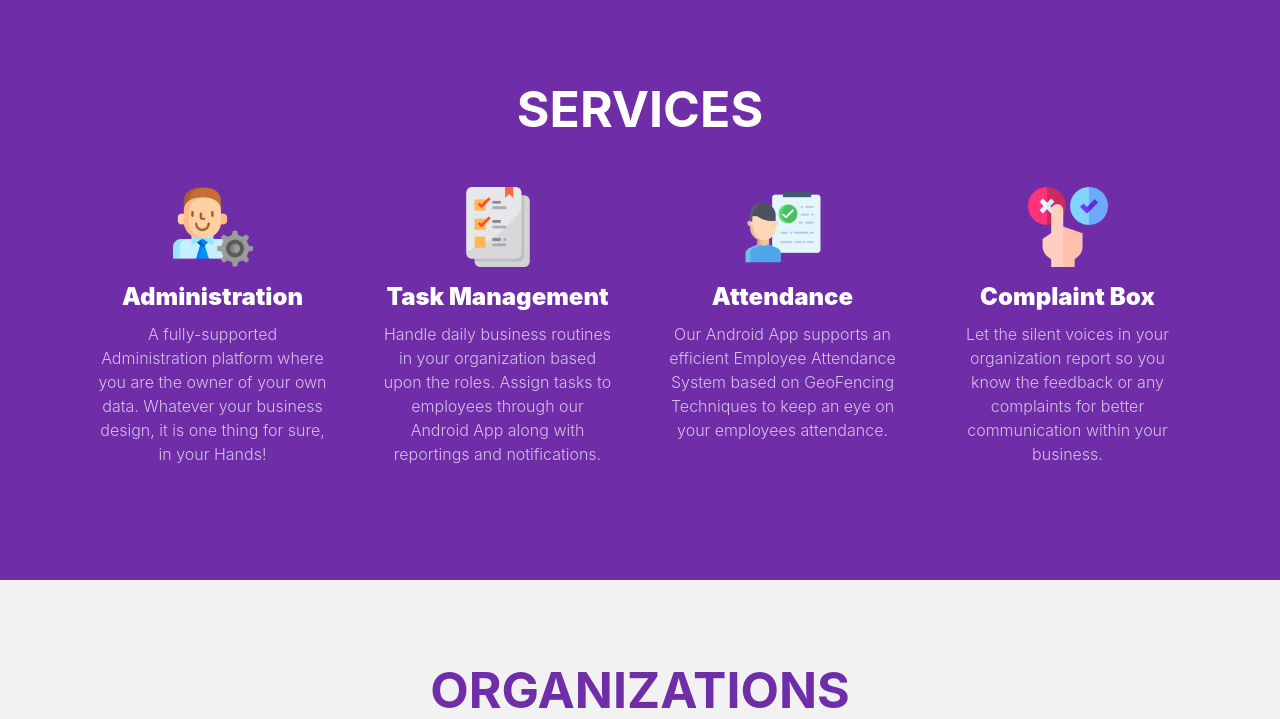
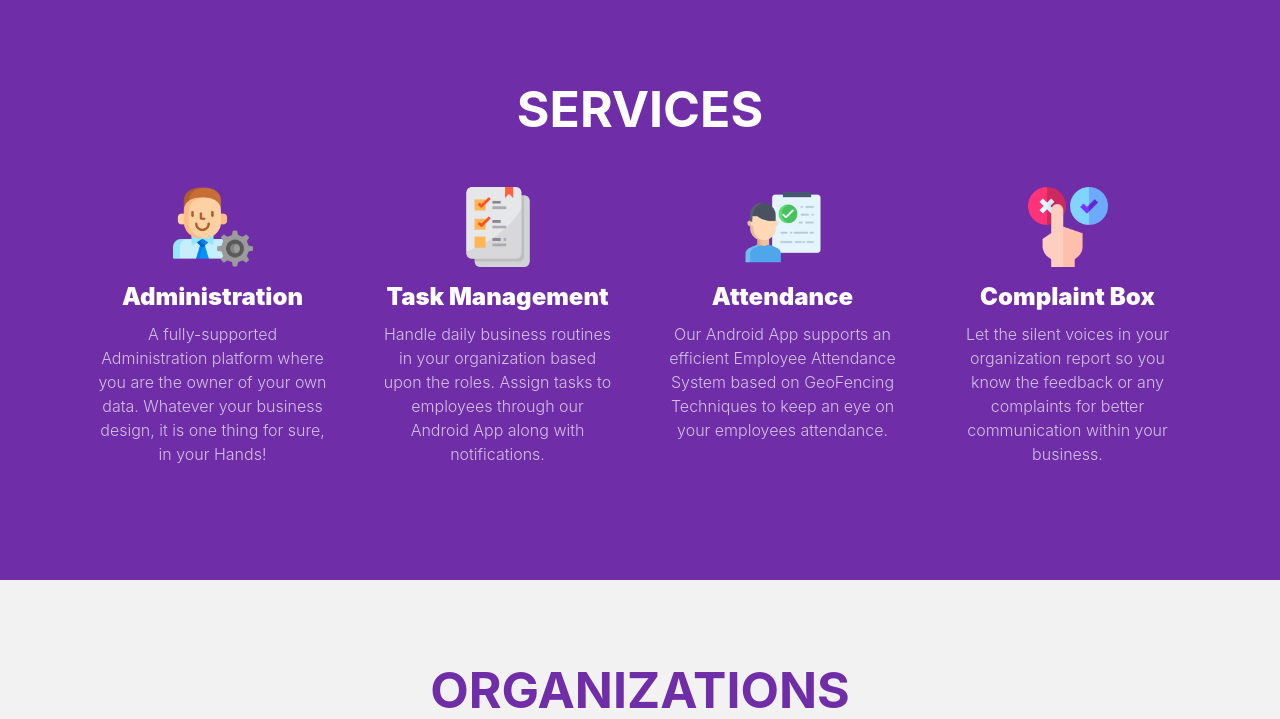
Before and after one commit to kaleemshahid/DeskSolutions, a Django app: page /home/ in a window 1280 px wide. Shown: the part 1093-1812 px from the top of the page. Run offline with Django 3.2, Linux system fonts and the light colour scheme; data comes from the database, SQL or seed files in the repository; both versions use the stored data as it was after the commit; some libraries are stand-ins or nearby versions.

Commit message:
db file ignore

```diff
--- a/DeskSolutions/desksolutionsbase/templates/desksolutionsbase/services.html
+++ b/DeskSolutions/desksolutionsbase/templates/desksolutionsbase/services.html
@@ -29,7 +29,7 @@
                 </h4>
                 <p class="lead text-faded">
                     Handle daily business routines in your organization based upon the roles. Assign tasks to
-                    employees through our Android App along with reportings and notifications.
+                    employees through our Android App along with notifications.
                 </p>
             </div>
             <div class="col-lg-3 col-md-6">
```
Also changed, not shown: DeskSolutions/DeskSolutions/settings.py (+4 -4 lines), DeskSolutions/db.sqlite3, 1 other file.
